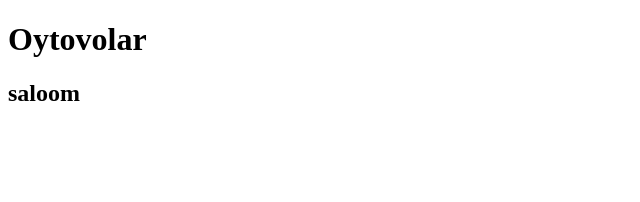
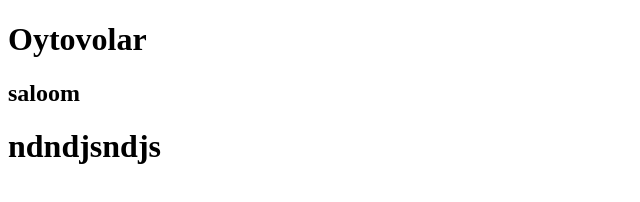
Before and after one commit to azimKurbanov/Oytovolar, a plain HTML site: page index.html in a window 1280 px wide. Shown: the whole page, without its empty margins (0-640 px from the left). Drawn offline with Linux system fonts and the light colour scheme.

Commit message:
Update index.html

```diff
--- a/index.html
+++ b/index.html
@@ -10,5 +10,6 @@
 
     <h1>Oytovolar</h1>
     <h2>saloom</h2>
+    <h1>ndndjsndjs</h1>
 </body>
 </html>
```
